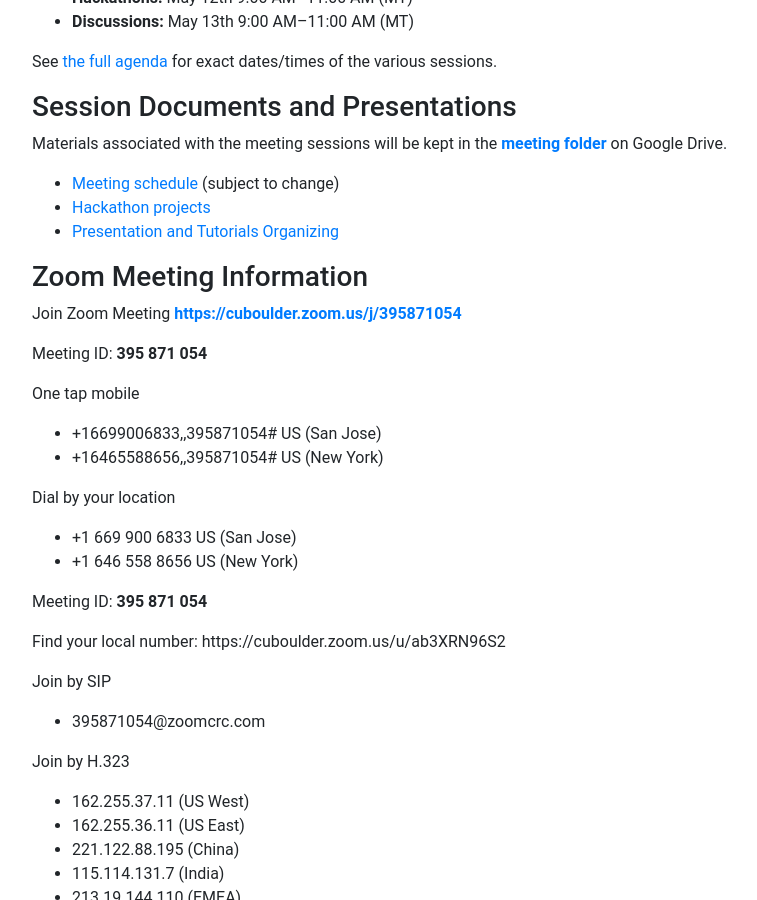
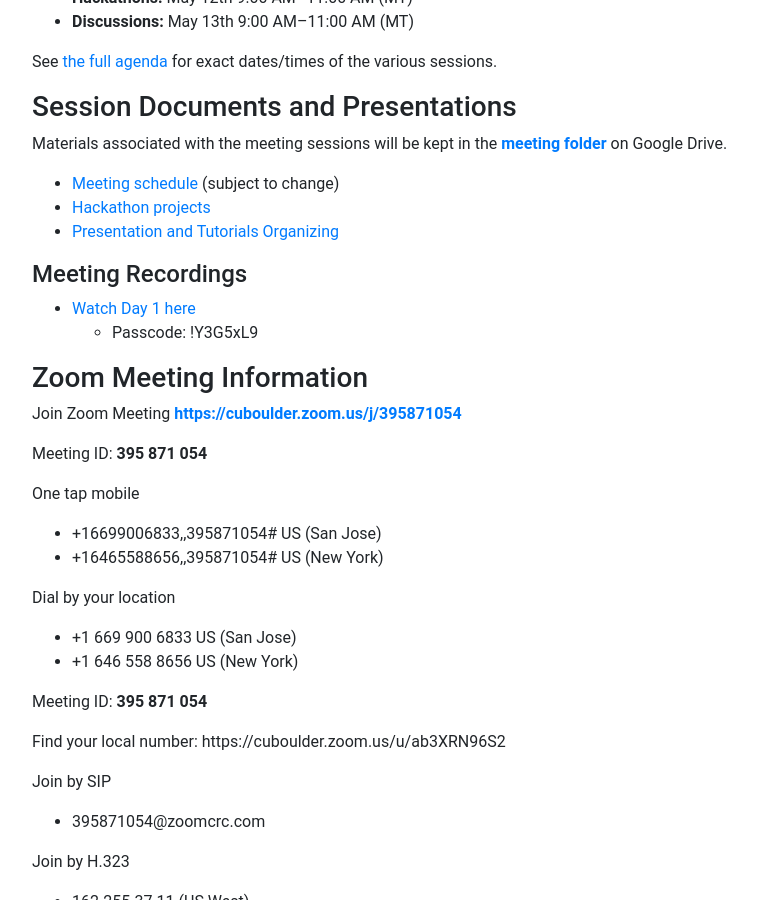
Before and after one commit to heliophysicsPy/heliophysicsPy.github.io, a Jekyll site: the page built from _pages/meetings/spring2021.md, in a window 1280 px wide and 900 px high, scrolled down 325 px. Shown: the whole window, without its empty margins (69-826 px from the left). Built offline with Jekyll 4.4.1, drawn with Linux system fonts in a browser that asks for light colours; nearby versions of some CDN libraries.

Commit message:
Add link to Day 1 Zoom recording

```diff
--- a/_pages/meetings/spring2021.md
+++ b/_pages/meetings/spring2021.md
@@ -21,6 +21,11 @@
  - [Meeting schedule](https://docs.google.com/spreadsheets/d/1zyakyCm6tnahqjHZHZchYxPrq8mf5FYIY_U3bvIpHNg/edit#gid=0) (subject to change)
  - [Hackathon projects](https://docs.google.com/spreadsheets/d/1EUqKfj6iAEPj2AQsyeNyo03qlbCFL0jNoygja4N6KtQ/edit#gid=0)
  - [Presentation and Tutorials Organizing](https://docs.google.com/spreadsheets/d/1JKoWtBTkwsackg_DbFFb3EXHXNDko0mmBBTu9cc2A2g/edit#gid=0)
+
+#### Meeting Recordings
+
+ - [Watch Day 1 here](https://cuboulder.zoom.us/rec/share/fP-LpSikrHRYGEeJ-g9BMXLpZ78h67gSHy6iXvR937lE8OpQV07HoyD15mC1O-gD.Wif-UdiYIK8FU3PR)
+   - Passcode: !Y3G5xL9
 
 ### Zoom Meeting Information
 
```
